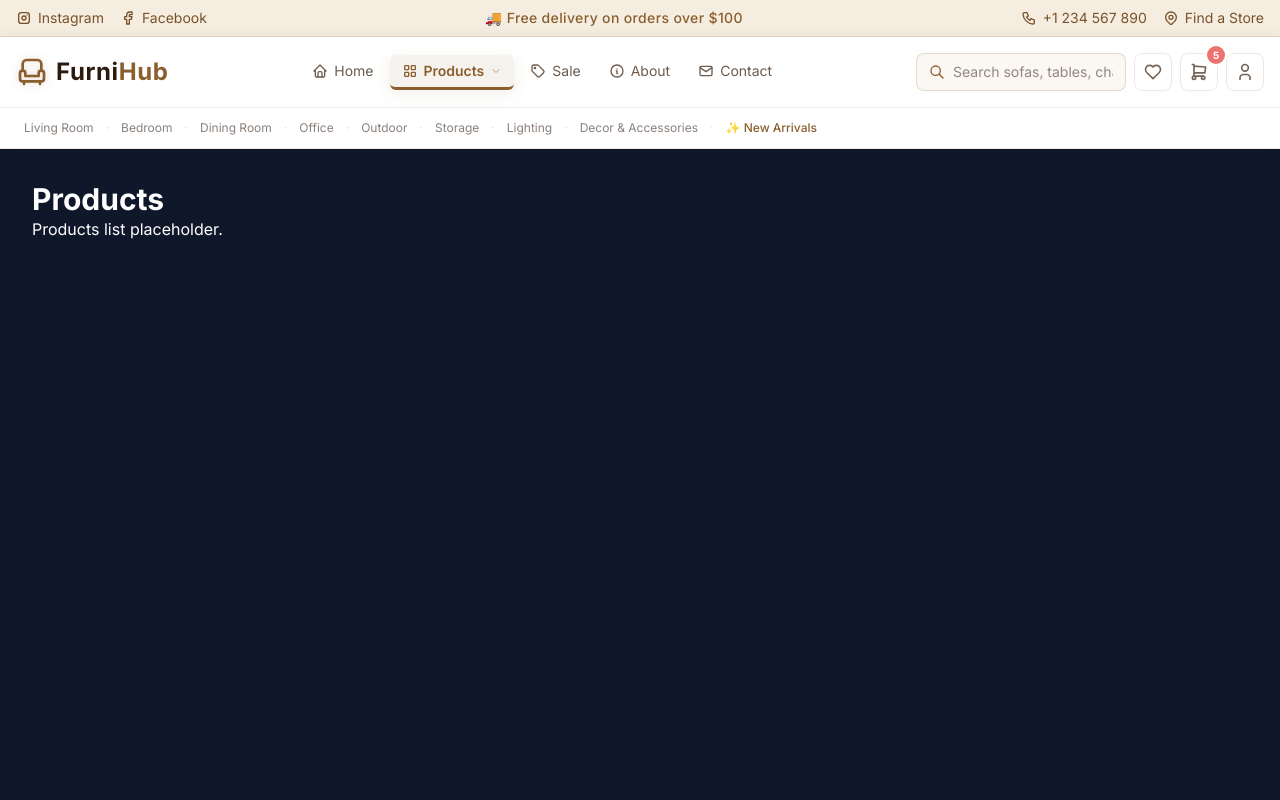
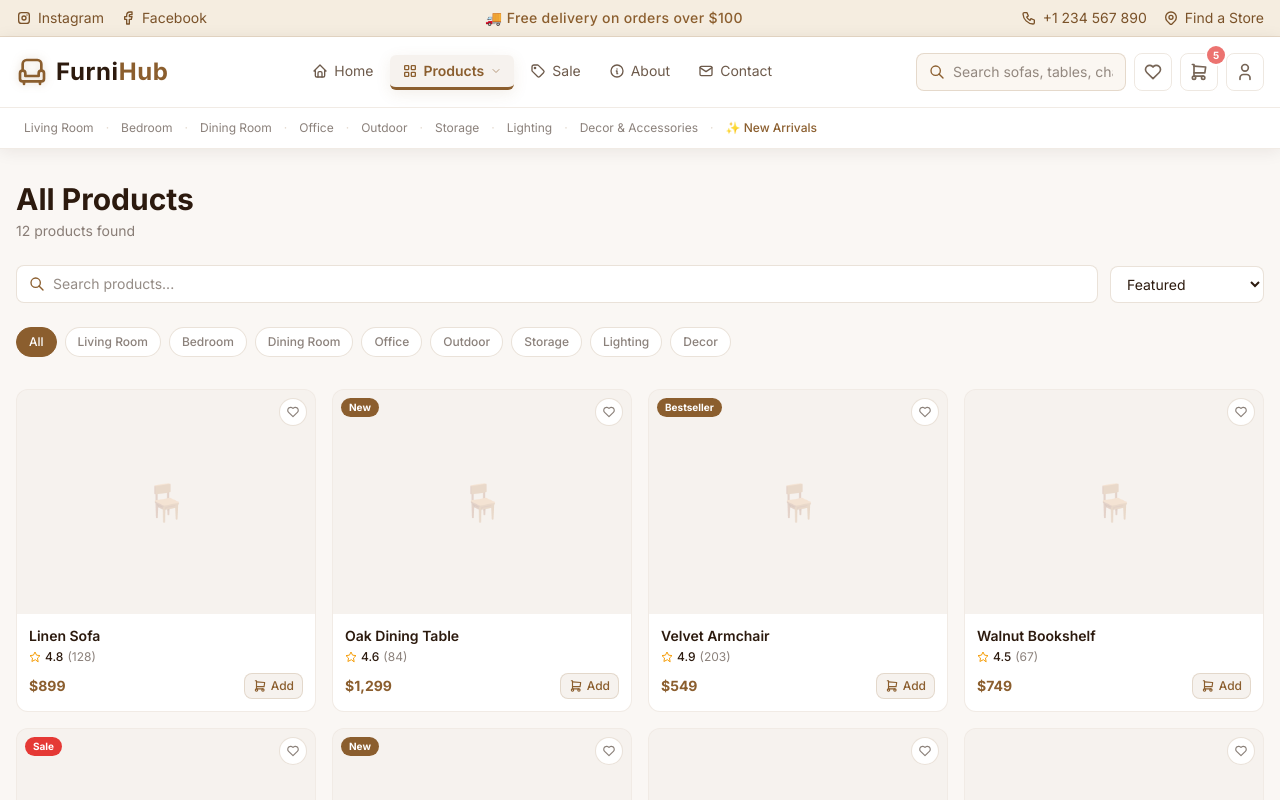
Before and after one commit to Nnavodya/MERN-furniture-shop, a React app in the folder frontend/: page /products in a window 1280 px wide. Shown: the top 800 px of the page. Built offline with nearby package versions, Linux system fonts and the light colour scheme; the HTML template or start-up script is replaced by a standard one.

Commit message:
feat: implement Products component with search, filter, and wishlist functionality

```diff
--- a/frontend/src/pages/Products.jsx
+++ b/frontend/src/pages/Products.jsx
@@ -1,10 +1,253 @@
-import React from 'react'
+import React, { useState } from 'react'
+import { Link, useSearchParams } from 'react-router-dom'
+import { TbSearch, TbFilter, TbHeart, TbShoppingCart, TbStar } from 'react-icons/tb'
 
-const Products = () => (
-  <div className="container mx-auto p-8 text-white">
-    <h2 className="text-3xl font-bold">Products</h2>
-    <p>Products list placeholder.</p>
-  </div>
-)
+const C = {
+  bg:           '#FAF7F4',
+  card:         '#FFFFFF',
+  accent:       '#8B5E2E',
+  accentLight:  'rgba(139,94,46,0.08)',
+  accentBorder: 'rgba(139,94,46,0.18)',
+  text:         '#2C1A0E',
+  textMuted:    'rgba(44,26,14,0.55)',
+  divider:      'rgba(139,94,46,0.12)',
+}
 
-export default Products
+const categories = [
+  { label: 'All',              path: ''            },
+  { label: 'Living Room',      path: 'living-room' },
+  { label: 'Bedroom',          path: 'bedroom'     },
+  { label: 'Dining Room',      path: 'dining'      },
+  { label: 'Office',           path: 'office'      },
+  { label: 'Outdoor',          path: 'outdoor'     },
+  { label: 'Storage',          path: 'storage'     },
+  { label: 'Lighting',         path: 'lighting'    },
+  { label: 'Decor',            path: 'decor'       },
+]
+
+const sortOptions = [
+  { label: 'Featured',      value: 'featured'   },
+  { label: 'Price: Low–High', value: 'price-asc' },
+  { label: 'Price: High–Low', value: 'price-desc'},
+  { label: 'Newest',        value: 'newest'     },
+]
+
+// Placeholder products
+const products = Array.from({ length: 12 }, (_, i) => ({
+  id:       i + 1,
+  name:     ['Linen Sofa', 'Oak Dining Table', 'Velvet Armchair', 'Walnut Bookshelf',
+             'Rattan Bed Frame', 'Marble Coffee Table', 'Pendant Light', 'Accent Mirror',
+             'Outdoor Lounger', 'Filing Cabinet', 'Bedside Table', 'Woven Rug'][i],
+  category: ['living-room','dining','living-room','storage',
+             'bedroom','living-room','lighting','decor',
+             'outdoor','office','bedroom','decor'][i],
+  price:    [899, 1299, 549, 749, 1099, 699, 299, 449, 799, 399, 349, 249][i],
+  rating:   [4.8, 4.6, 4.9, 4.5, 4.7, 4.4, 4.8, 4.3, 4.6, 4.2, 4.7, 4.5][i],
+  reviews:  [128, 84, 203, 67, 91, 145, 176, 52, 38, 29, 88, 114][i],
+  badge:    ['','New','Bestseller','','Sale','New','','','','','Bestseller','Sale'][i],
+}))
+
+const Products = () => {
+  const [searchParams] = useSearchParams()
+  const activeCat = searchParams.get('category') || ''
+  const [sort, setSort]       = useState('featured')
+  const [search, setSearch]   = useState('')
+  const [wishlist, setWishlist] = useState([])
+
+  const filtered = products.filter(p =>
+    (activeCat === '' || p.category === activeCat) &&
+    (search === '' || p.name.toLowerCase().includes(search.toLowerCase()))
+  )
+
+  const toggleWishlist = (id) =>
+    setWishlist(w => w.includes(id) ? w.filter(x => x !== id) : [...w, id])
+
+  return (
+    <div style={{ background: C.bg, minHeight: '100vh' }}>
+      <div className="container mx-auto px-4 py-8">
+
+        {/* ── Page Header ── */}
+        <div className="mb-6">
+          <h1 className="text-3xl font-bold mb-1" style={{ color: C.text }}>
+            {activeCat ? categories.find(c => c.path === activeCat)?.label : 'All Products'}
+          </h1>
+          <p className="text-sm" style={{ color: C.textMuted }}>
+            {filtered.length} products found
+          </p>
+        </div>
+
+        {/* ── Filters Row ── */}
+        <div className="flex flex-wrap items-center gap-3 mb-6">
+
+          {/* Search */}
+          <div
+            className="flex items-center gap-2 px-3 py-2 rounded-lg flex-1 min-w-[200px]"
+            style={{ background: C.card, border: `1px solid ${C.accentBorder}` }}
+          >
+            <TbSearch className="h-4 w-4 shrink-0" style={{ color: C.accent }} />
+            <input
+              type="text"
+              placeholder="Search products..."
+              value={search}
+              onChange={e => setSearch(e.target.value)}
+              className="bg-transparent border-none outline-none text-sm w-full"
+              style={{ color: C.text }}
+            />
+          </div>
+
+          {/* Sort */}
+          <select
+            value={sort}
+            onChange={e => setSort(e.target.value)}
+            className="px-3 py-2 rounded-lg text-sm outline-none cursor-pointer"
+            style={{
+              background: C.card,
+              border: `1px solid ${C.accentBorder}`,
+              color: C.text,
+            }}
+          >
+            {sortOptions.map(o => (
+              <option key={o.value} value={o.value}>{o.label}</option>
+            ))}
+          </select>
+        </div>
+
+        {/* ── Category Pills ── */}
+        <div className="flex gap-2 flex-wrap mb-8">
+          {categories.map(cat => {
+            const active = activeCat === cat.path
+            return (
+              <Link
+                key={cat.path}
+                to={cat.path ? `/products?category=${cat.path}` : '/products'}
+                className="px-3 py-1.5 rounded-full text-xs font-medium transition-all duration-150"
+                style={{
+                  background:  active ? C.accent       : C.card,
+                  color:       active ? '#FFFFFF'      : C.textMuted,
+                  border:      `1px solid ${active ? C.accent : C.accentBorder}`,
+                }}
+              >
+                {cat.label}
+              </Link>
+            )
+          })}
+        </div>
+
+        {/* ── Product Grid ── */}
+        {filtered.length === 0 ? (
+          <div className="text-center py-20" style={{ color: C.textMuted }}>
+            <p className="text-lg font-medium">No products found</p>
+            <p className="text-sm mt-1">Try a different search or category</p>
+          </div>
+        ) : (
+          <div className="grid grid-cols-2 sm:grid-cols-3 lg:grid-cols-4 gap-4">
+            {filtered.map(product => (
+              <div
+                key={product.id}
+                className="rounded-xl overflow-hidden transition-all duration-200"
+                style={{
+                  background: C.card,
+                  border: `1px solid ${C.divider}`,
+                }}
+                onMouseEnter={e => e.currentTarget.style.boxShadow = '0 8px 24px rgba(44,26,14,0.10)'}
+                onMouseLeave={e => e.currentTarget.style.boxShadow = 'none'}
+              >
+                {/* Image placeholder */}
+                <div
+                  className="relative w-full"
+                  style={{ paddingBottom: '75%', background: C.accentLight }}
+                >
+                  <div
+                    className="absolute inset-0 flex items-center justify-center text-4xl"
+                    style={{ color: 'rgba(139,94,46,0.2)' }}
+                  >
+                    🪑
+                  </div>
+
+                  {/* Badge */}
+                  {product.badge && (
+                    <span
+                      className="absolute top-2 left-2 text-[10px] font-bold px-2 py-0.5 rounded-full"
+                      style={{
+                        background: product.badge === 'Sale' ? '#E53935' : C.accent,
+                        color: '#FFFFFF',
+                      }}
+                    >
+                      {product.badge}
+                    </span>
+                  )}
+
+                  {/* Wishlist */}
+                  <button
+                    onClick={() => toggleWishlist(product.id)}
+                    className="absolute top-2 right-2 p-1.5 rounded-full transition-all"
+                    style={{
+                      background: '#FFFFFF',
+                      border: `1px solid ${C.accentBorder}`,
+                      color: wishlist.includes(product.id) ? '#E53935' : C.textMuted,
+                    }}
+                  >
+                    <TbHeart className="h-3.5 w-3.5" />
+                  </button>
+                </div>
+
+                {/* Info */}
+                <div className="p-3">
+                  <Link to={`/products/${product.id}`}>
+                    <h3
+                      className="text-sm font-semibold mb-1 leading-snug transition-colors"
+                      style={{ color: C.text }}
+                      onMouseEnter={e => e.currentTarget.style.color = C.accent}
+                      onMouseLeave={e => e.currentTarget.style.color = C.text}
+                    >
+                      {product.name}
+                    </h3>
+                  </Link>
+
+                  {/* Rating */}
+                  <div className="flex items-center gap-1 mb-2">
+                    <TbStar className="h-3 w-3" style={{ color: '#F59E0B' }} />
+                    <span className="text-xs font-medium" style={{ color: C.text }}>
+                      {product.rating}
+                    </span>
+                    <span className="text-xs" style={{ color: C.textMuted }}>
+                      ({product.reviews})
+                    </span>
+                  </div>
+
+                  {/* Price + Cart */}
+                  <div className="flex items-center justify-between">
+                    <span className="text-sm font-bold" style={{ color: C.accent }}>
+                      ${product.price.toLocaleString()}
+                    </span>
+                    <button
+                      className="flex items-center gap-1 px-2 py-1 rounded-lg text-xs font-medium transition-all"
+                      style={{
+                        background: C.accentLight,
+                        color: C.accent,
+                        border: `1px solid ${C.accentBorder}`,
+                      }}
+                      onMouseEnter={e => {
+                        e.currentTarget.style.background = C.accent
+                        e.currentTarget.style.color = '#FFFFFF'
+                      }}
+                      onMouseLeave={e => {
+                        e.currentTarget.style.background = C.accentLight
+                        e.currentTarget.style.color = C.accent
+                      }}
+                    >
+                      <TbShoppingCart className="h-3.5 w-3.5" />
+                      Add
+                    </button>
+                  </div>
+                </div>
+              </div>
+            ))}
+          </div>
+        )}
+      </div>
+    </div>
+  )
+}
+
+export default Products;
```
